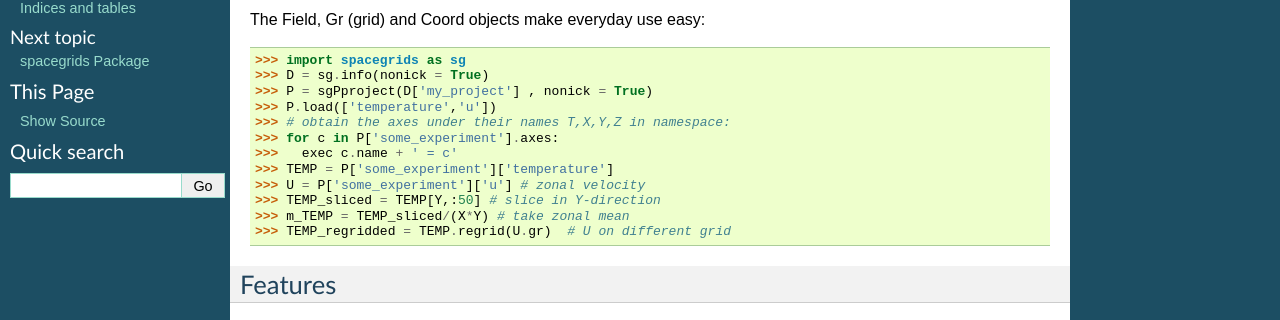
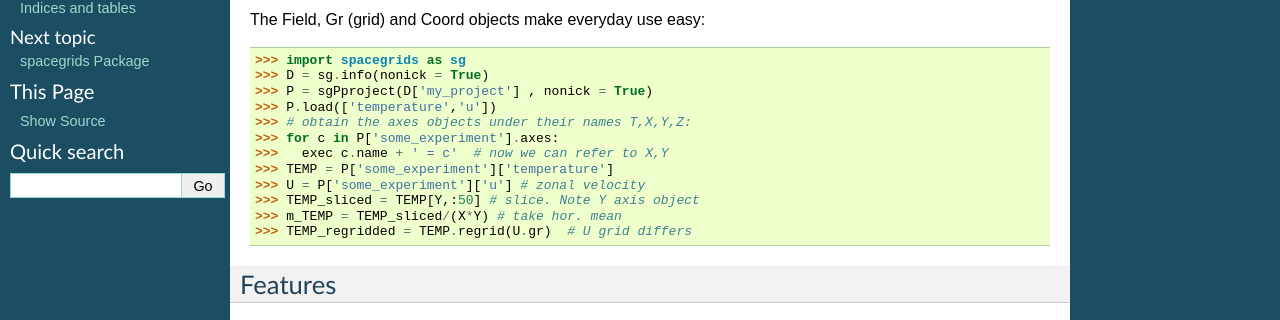
Before and after one commit to wsijp/spacegrids, a Sphinx documentation site: the page built from docs/index.rst, in a window 1280 px wide. Shown: the part 202-522 px from the top of the page. Built offline with Sphinx 7.4.7, drawn with Linux system fonts in a browser that asks for light colours.

```diff
--- a/docs/index.rst
+++ b/docs/index.rst
@@ -17,14 +17,15 @@ The Field, Gr (grid) and Coord objects make everyday use easy:
     >>> D = sg.info(nonick = True)
     >>> P = sgPproject(D['my_project'] , nonick = True)
     >>> P.load(['temperature','u'])
-    >>> # obtain the axes under their names T,X,Y,Z in namespace:
+    >>> # obtain the axes objects under their names T,X,Y,Z:
     >>> for c in P['some_experiment'].axes:
-    >>>   exec c.name + ' = c'
+    >>>   exec c.name + ' = c'	# now we can refer to X,Y
     >>> TEMP = P['some_experiment']['temperature']
     >>> U = P['some_experiment']['u'] # zonal velocity
-    >>> TEMP_sliced = TEMP[Y,:50] # slice in Y-direction
-    >>> m_TEMP = TEMP_sliced/(X*Y) # take zonal mean
-    >>> TEMP_regridded = TEMP.regrid(U.gr)  # U on different grid
+    >>> TEMP_sliced = TEMP[Y,:50] # slice. Note Y axis object
+    >>> m_TEMP = TEMP_sliced/(X*Y) # take hor. mean
+    >>> TEMP_regridded = TEMP.regrid(U.gr)  # U grid differs
+
 
 
 Features
--- a/setup.py
+++ b/setup.py
@@ -10,7 +10,7 @@ def read(fname):
 # long_description = file.read()
 
 setup(name='spacegrids',
-      version='1.6.14',
+      version='1.6.16',
       author='Willem Sijp',
       author_email='w.sijp@unsw.edu.au',
       description='numpy array with grids and associated operations',
```
Also changed, not shown: README.rst (+5 -5 lines), 2 other files.
